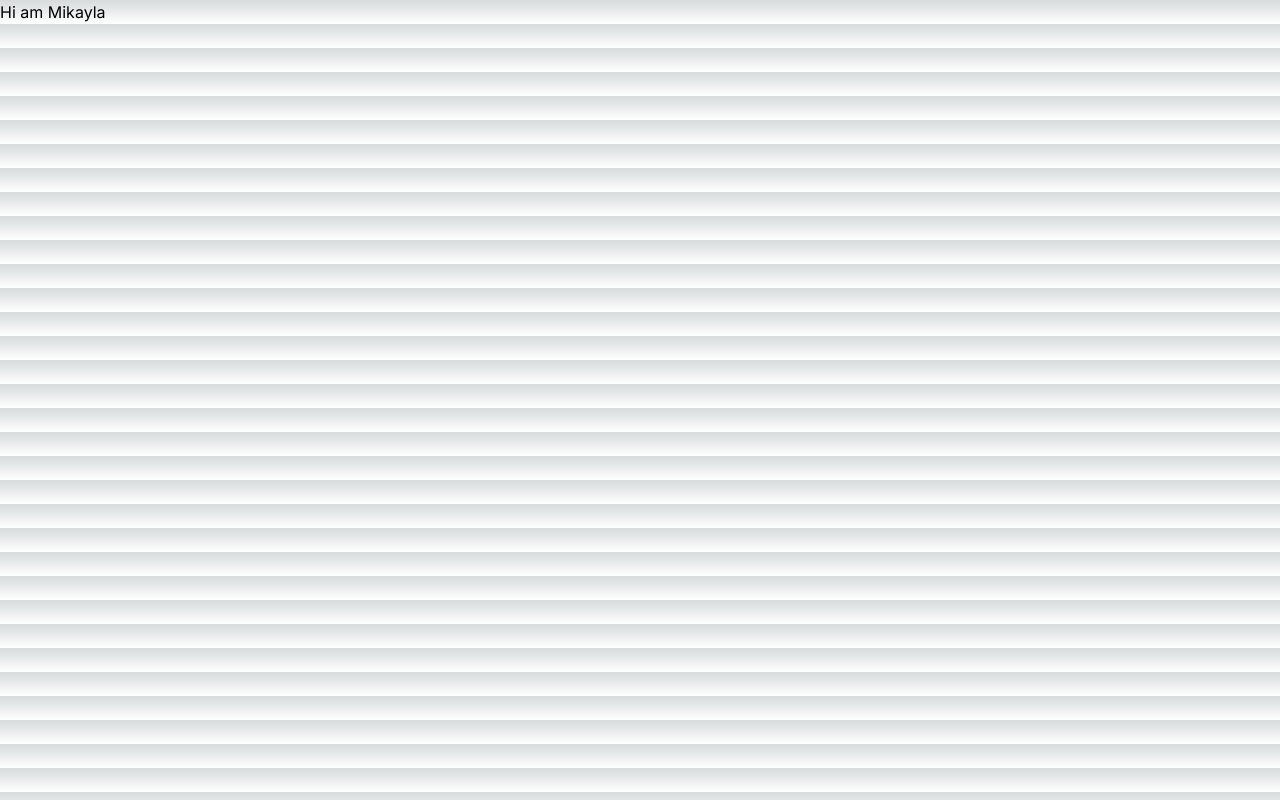
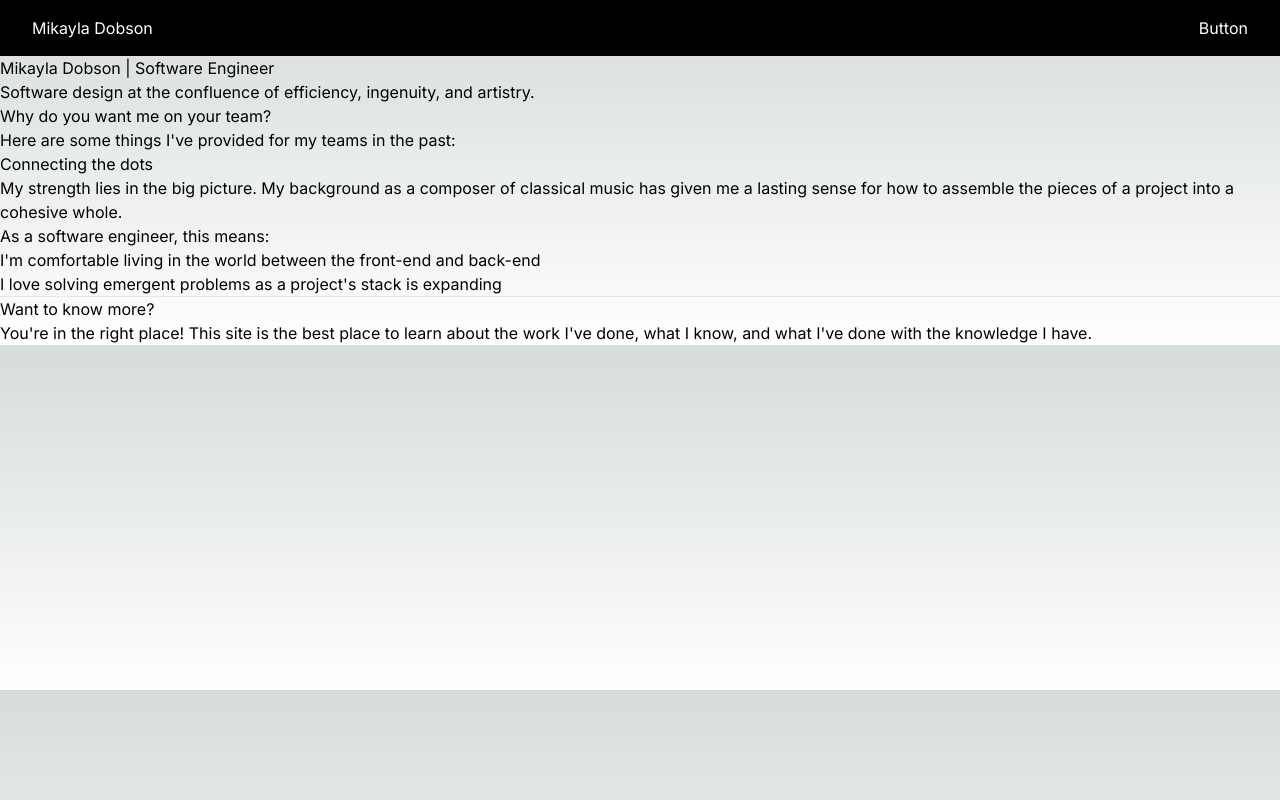
Before and after one commit to innocuous-symmetry/mikayla-dobson-dev, a Next.js app: page / in a window 1280 px wide. Built offline with nearby package versions, Linux system fonts and the light colour scheme.

Commit message:
more scaffolding for mdx, content

```diff
--- /dev/null
+++ b/app/content.mdx
@@ -0,0 +1,21 @@
+# Mikayla Dobson | Software Engineer
+
+Software design at the confluence of efficiency, ingenuity, and artistry.
+
+## Why do you want me on your team?
+
+Here are some things I've provided for my teams in the past:
+
+- Connecting the dots
+    - My strength lies in the big picture. My background as a composer of classical music has given me a lasting sense
+    for how to assemble the pieces of a project into a cohesive whole.
+    - As a software engineer, this means:
+        - I'm comfortable living in the world between the front-end and back-end
+        - I love solving emergent problems as a project's stack is expanding
+
+---
+
+## Want to know more?
+
+You're in the right place! This site is the best place to learn about the work I've done, what I know, and what I've
+done with the knowledge I have.
--- a/app/layout.tsx
+++ b/app/layout.tsx
@@ -1,11 +1,13 @@
+import Navbar from '@/components/Navbar'
+import { MDXProvider } from '@mdx-js/react'
+import { Inter } from 'next/font/google'
 import './globals.css'
-import { Inter } from 'next/font/google'
 
 const inter = Inter({ subsets: ['latin'] })
 
 export const metadata = {
-  title: 'Create Next App',
-  description: 'Generated by create next app',
+  title: 'Mikayla Dobson | Software Engineer',
+  description: 'Integrating artistry and technology to create beautiful software',
 }
 
 export default function RootLayout({
@@ -15,7 +17,14 @@ export default function RootLayout({
 }) {
   return (
     <html lang="en">
-      <body className={inter.className}>{children}</body>
+      <MDXProvider /* components={components} */>
+        <body className={inter.className}>
+          <>
+          <Navbar />
+          {children}
+          </>
+        </body>
+      </MDXProvider>
     </html>
   )
 }
--- a/app/page.tsx
+++ b/app/page.tsx
@@ -1,7 +1,9 @@
+import Content from "./content.mdx"
+
 export default function Home() {
   return (
     <main>
-      <h1>Hi am Mikayla</h1>
+      <Content />
     </main>
   )
 }
--- /dev/null
+++ b/components/Navbar.tsx
@@ -0,0 +1,8 @@
+export default function Navbar() {
+    return (
+        <div id="navbar" className="w-full h-auto flex flex-nowrap justify-between px-8 py-4 bg-black text-white">
+            <h1>Mikayla Dobson</h1>
+            <button>Button</button>
+        </div>
+    )
+}
--- /dev/null
+++ b/components/mdx/index.tsx
@@ -0,0 +1,5 @@
+import { ReactNode } from "react";
+
+export const P1TAG = ({ children }: { children: ReactNode }) => (
+    <h1>{children}</h1>
+)
```
Also changed, not shown: app/about/resume/page.tsx (added), components/SiteTree.tsx (added).
